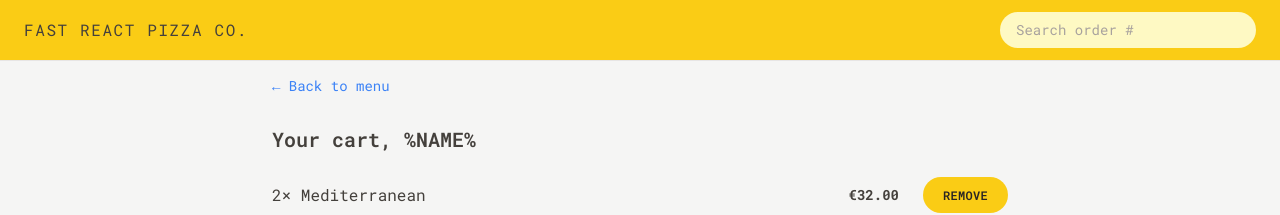
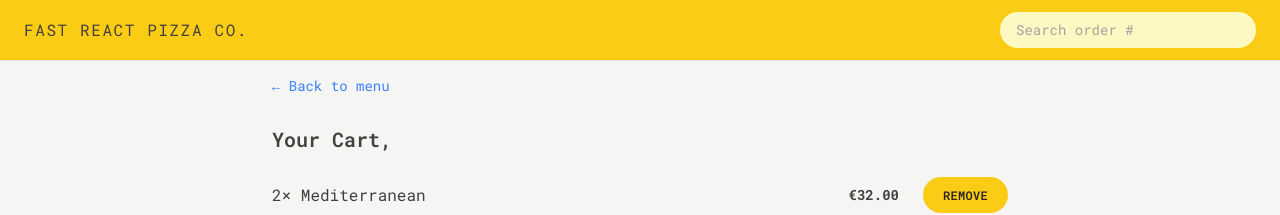
Before and after one commit to JoseGarcia1994/Fast-Pizza, a React (Vite) app: page /cart in a window 1280 px wide. Shown: the top 215 px of the page. Built offline with nearby package versions, Linux system fonts and the light colour scheme.

Commit message:
Reading & updating the user state

```diff
--- a/src/components/user/CreateUser.jsx
+++ b/src/components/user/CreateUser.jsx
@@ -1,11 +1,22 @@
 import { useState } from 'react';
 import Button from '../Button.jsx';
+import { updateName } from '../../store/slices/user.slice.js';
+import { useDispatch } from 'react-redux';
+import { useNavigate } from 'react-router-dom';
 
 const CreateUser = () => {
   const [username, setUsername] = useState('');
+  const dispatch = useDispatch();
+  const navigate = useNavigate();
 
   function handleSubmit(e) {
     e.preventDefault();
+
+    // if no username then don't update username
+    if(!username) return
+
+    dispatch(updateName(username));
+    navigate('/menu');
   }
 
   return (
--- a/src/pages/Cart.jsx
+++ b/src/pages/Cart.jsx
@@ -1,7 +1,7 @@
-import { Link } from 'react-router-dom';
 import LinkButton from '../components/LinkButton.jsx';
 import Button from  '../components/Button.jsx';
 import CartItem from '../components/cart/CartItem.jsx';
+import { useSelector } from 'react-redux';
 
 const fakeCart = [
   {
@@ -28,6 +28,7 @@
 ];
 
 const Cart = () => {
+  const username = useSelector(state => state.user.username);
   const cart = fakeCart
 
   return (
@@ -36,7 +37,7 @@
         &larr; Back to menu
       </LinkButton>
 
-      <h2 className='text-xl font-semibold mt-7'>Your cart, %NAME%</h2>
+      <h2 className='text-xl font-semibold capitalize mt-7'>Your cart, {username}</h2>
 
       <ul className='mt-3 border-b divide-y divide-stone-200'>
         {cart.map(item => (
--- a/src/pages/CreateOrder.jsx
+++ b/src/pages/CreateOrder.jsx
@@ -2,6 +2,7 @@
 import { Form, redirect, useActionData, useNavigation } from "react-router-dom";
 import { createOrder } from "../services/apiRestaurant.js";
 import Button from "../components/Button.jsx";
+import { useSelector } from "react-redux";
 
 // https://uibakery.io/regex-library/phone-number
 const isValidPhone = (str) =>
@@ -34,6 +35,7 @@
 ];
 
 const CreateOrder = () => {
+  const username = useSelector(state => state.user.username);
   const navigation = useNavigation();
   const isSubmitting = navigation.state === "submitting";
 
@@ -54,6 +56,7 @@
             type="text"
             name="customer"
             className="input grow"
+            defaultValue={username}
             required
           />
         </div>
--- a/src/pages/Home.jsx
+++ b/src/pages/Home.jsx
@@ -1,6 +1,10 @@
+import { useSelector } from "react-redux";
 import CreateUser from "../components/user/CreateUser.jsx";
+import Button from '../components/Button.jsx';
 
 const Home = () => {
+  const username = useSelector(state => state.user.username);
+
   return (
     <div className="px-4 my-10 text-center sm:my-16">
       <h1 className="mb-8 font-semibold tex8t-xl md:text-3xl">
@@ -10,7 +14,10 @@
           Straight out of the oven, straight to you.
         </span>
       </h1>
-      <CreateUser />
+      {
+        username === "" ? <CreateUser /> : <Button to="/menu" type="primary">Continue ordering, {username}</Button>
+      }
+
     </div>
   );
 };
```
